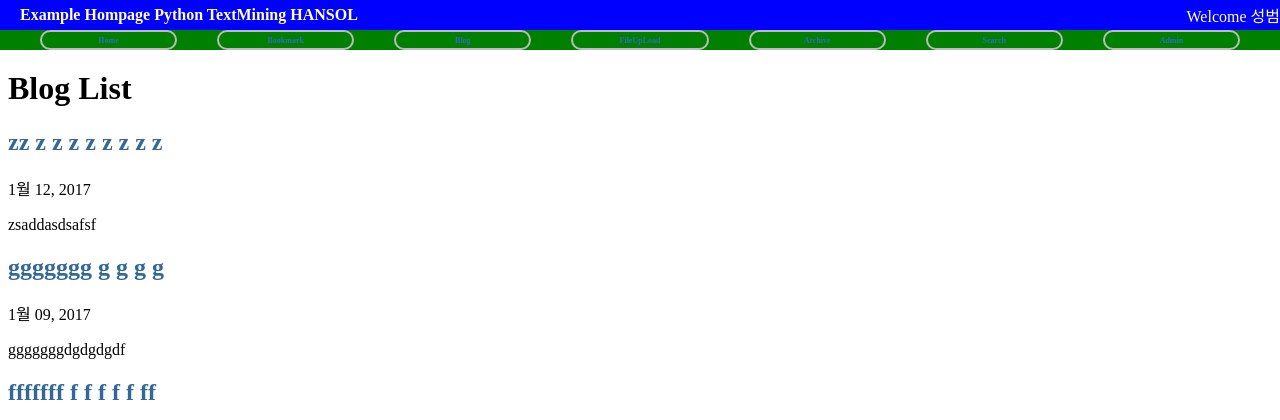
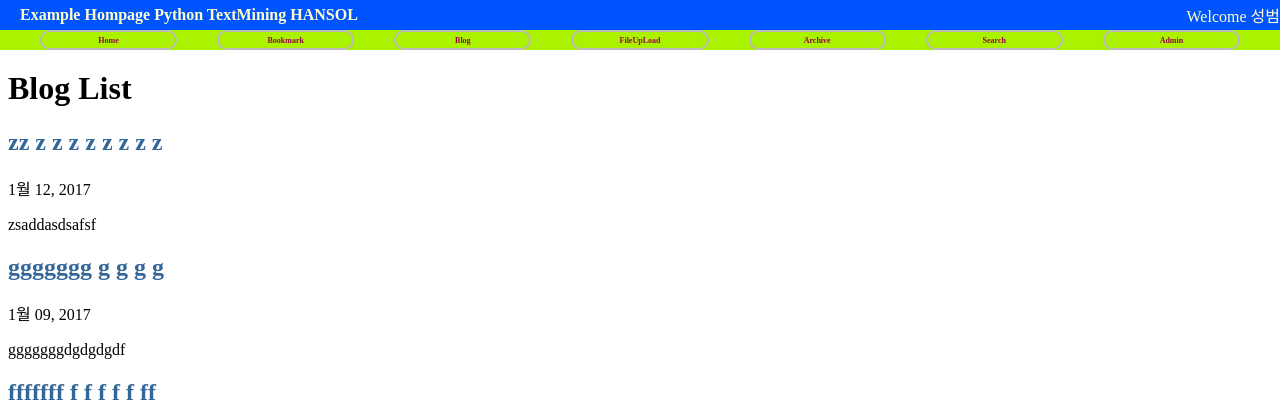
Before and after one commit to beomkee/python_project, a Django app: page /blog/ in a window 1280 px wide. Shown: the top 420 px of the page. Run offline with Django 3.2, Linux system fonts and the light colour scheme; data comes from the database, SQL or seed files in the repository.

Commit message:
colorchange

```diff
--- a/bookex/static/css/base.css
+++ b/bookex/static/css/base.css
@@ -10,7 +10,7 @@ div#header{
 	height: 30px;
 	width: 100%;
 	display: table;
-	background: blue;
+	background: #0054FF;
 }
 
 div#menu{
@@ -22,7 +22,7 @@ div#menu{
 	display: table;
 	table-layout: fixed;
 	border-spacing: 40px 0px;
-	background: green;
+	background: #ABF200;
 	font-size: 8px;
 
 }
@@ -76,7 +76,7 @@ div#footer{
 }
 
 div#menu a:link, div#menu a:visited{
-	color: #36c;
+	color: #99004C;
 }
 
 div#menu > li{
```
